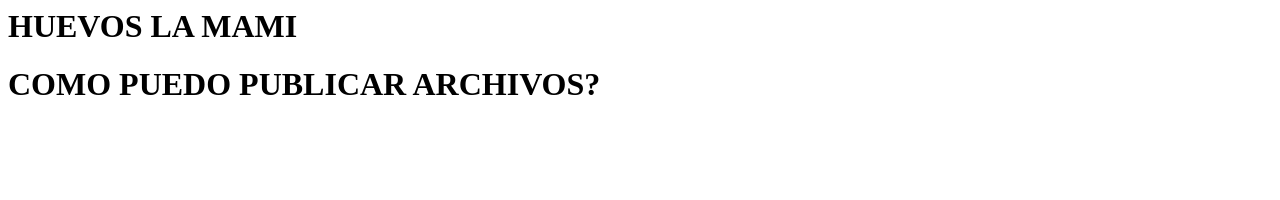
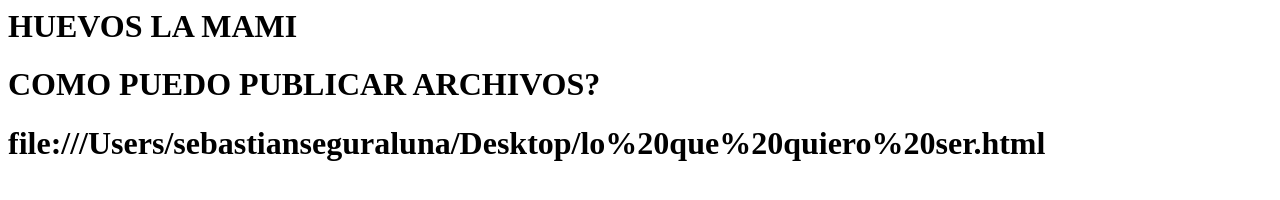
Before and after one commit to sebastian2008ejnjnef/PROYECTO-DE-COMPUTACION.-., a plain HTML site: page index.html in a window 1280 px wide. Drawn offline with Linux system fonts and the light colour scheme.

Commit message:
Update index.html

```diff
--- a/index.html
+++ b/index.html
@@ -1,2 +1,3 @@
 <h1>HUEVOS LA MAMI</h1>
 <H1>COMO PUEDO PUBLICAR ARCHIVOS?</H1>
+<H1>file:///Users/sebastianseguraluna/Desktop/lo%20que%20quiero%20ser.html</H1>
```
